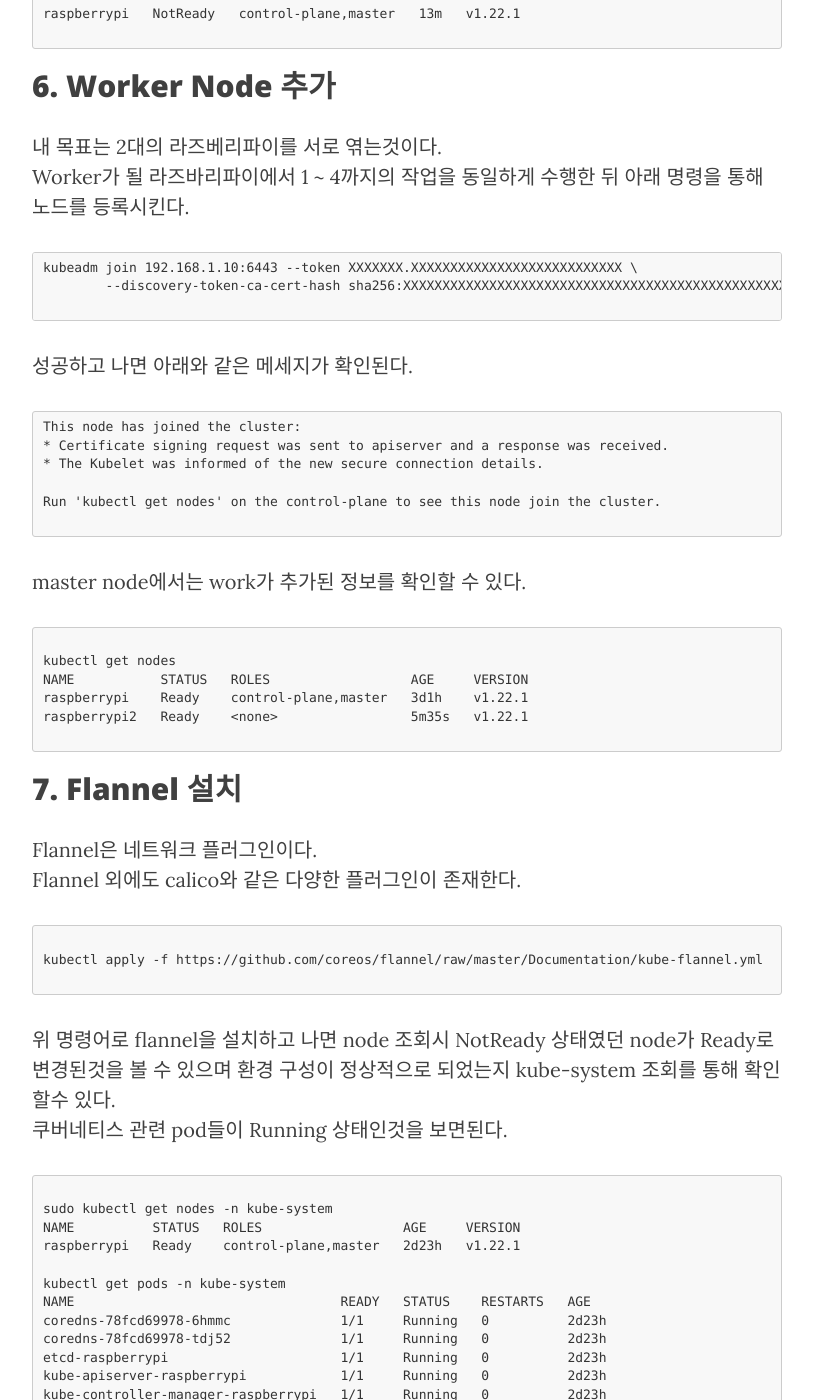
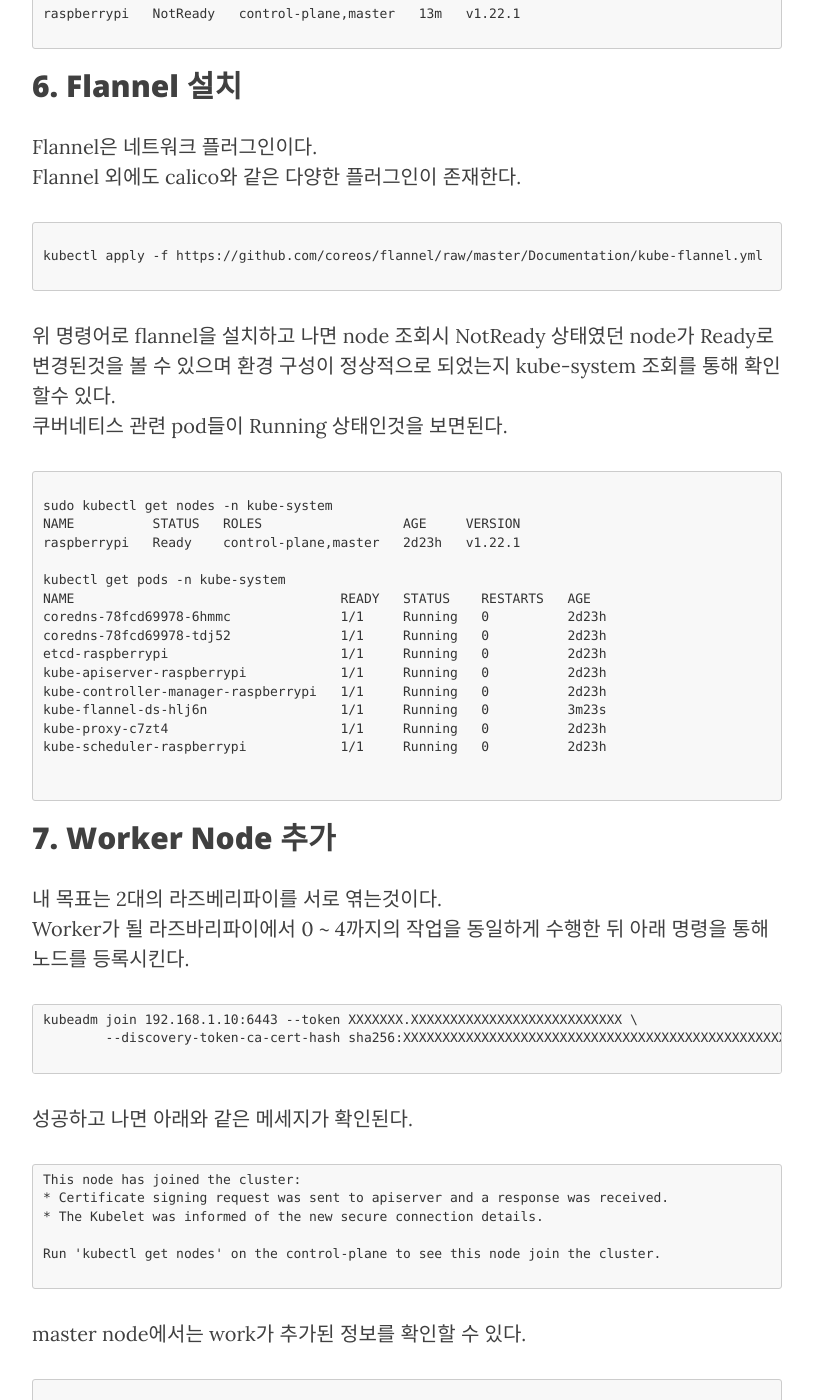
Before and after one commit to Y-JaeHyun/Y-JaeHyun.github.io, a Jekyll site: the page built from _posts/2021-08-29-Docker&k8s-9.md, in a window 1280 px wide and 1400 px high, scrolled down 3283 px. Shown: the whole window, without its empty margins (233-1046 px from the left). Built offline with Jekyll 4.4.1, drawn with Linux system fonts in a browser that asks for light colours; nearby versions of some CDN libraries; comment, search, counter and statistics services are not loaded; part of the change alters nothing that is shown; some of the changed text lies outside the part shown.

Commit message:
docker&k8s-9 update

````diff
--- a/_posts/2021-08-29-Docker&k8s-9.md
+++ b/_posts/2021-08-29-Docker&k8s-9.md
@@ -146,41 +146,7 @@ raspberrypi   NotReady   control-plane,master   13m   v1.22.1
 
 ```
 
-## 6. Worker Node 추가
-
-내 목표는 2대의 라즈베리파이를 서로 엮는것이다.
-Worker가 될 라즈바리파이에서 1 ~ 4까지의 작업을 동일하게 수행한 뒤 아래 명령을 통해 노드를 등록시킨다.
-
-```
-kubeadm join 192.168.1.10:6443 --token XXXXXXX.XXXXXXXXXXXXXXXXXXXXXXXXXXX \
-        --discovery-token-ca-cert-hash sha256:XXXXXXXXXXXXXXXXXXXXXXXXXXXXXXXXXXXXXXXXXXXXXXXXX
-
-```
-
-성공하고 나면 아래와 같은 메세지가 확인된다.
-
-```
-This node has joined the cluster:
-* Certificate signing request was sent to apiserver and a response was received.
-* The Kubelet was informed of the new secure connection details.
-
-Run 'kubectl get nodes' on the control-plane to see this node join the cluster.
-
-```
-
-master node에서는 work가 추가된 정보를 확인할 수 있다.
-
-
-```
-
-kubectl get nodes
-NAME           STATUS   ROLES                  AGE     VERSION
-raspberrypi    Ready    control-plane,master   3d1h    v1.22.1
-raspberrypi2   Ready    <none>                 5m35s   v1.22.1
-
-```
-
-## 7. Flannel 설치
+## 6. Flannel 설치
 
 Flannel은 네트워크 플러그인이다.
 Flannel 외에도 calico와 같은 다양한 플러그인이 존재한다.
@@ -213,3 +179,38 @@ kube-scheduler-raspberrypi            1/1     Running   0          2d23h
 
 
 ```
+
+
+## 7. Worker Node 추가
+
+내 목표는 2대의 라즈베리파이를 서로 엮는것이다.
+Worker가 될 라즈바리파이에서 0 ~ 4까지의 작업을 동일하게 수행한 뒤 아래 명령을 통해 노드를 등록시킨다.
+
+```
+kubeadm join 192.168.1.10:6443 --token XXXXXXX.XXXXXXXXXXXXXXXXXXXXXXXXXXX \
+        --discovery-token-ca-cert-hash sha256:XXXXXXXXXXXXXXXXXXXXXXXXXXXXXXXXXXXXXXXXXXXXXXXXX
+
+```
+
+성공하고 나면 아래와 같은 메세지가 확인된다.
+
+```
+This node has joined the cluster:
+* Certificate signing request was sent to apiserver and a response was received.
+* The Kubelet was informed of the new secure connection details.
+
+Run 'kubectl get nodes' on the control-plane to see this node join the cluster.
+
+```
+
+master node에서는 work가 추가된 정보를 확인할 수 있다.
+
+
+```
+
+kubectl get nodes
+NAME           STATUS   ROLES                  AGE     VERSION
+raspberrypi    Ready    control-plane,master   3d1h    v1.22.1
+raspberrypi2   Ready    <none>                 5m35s   v1.22.1
+
+```
````
